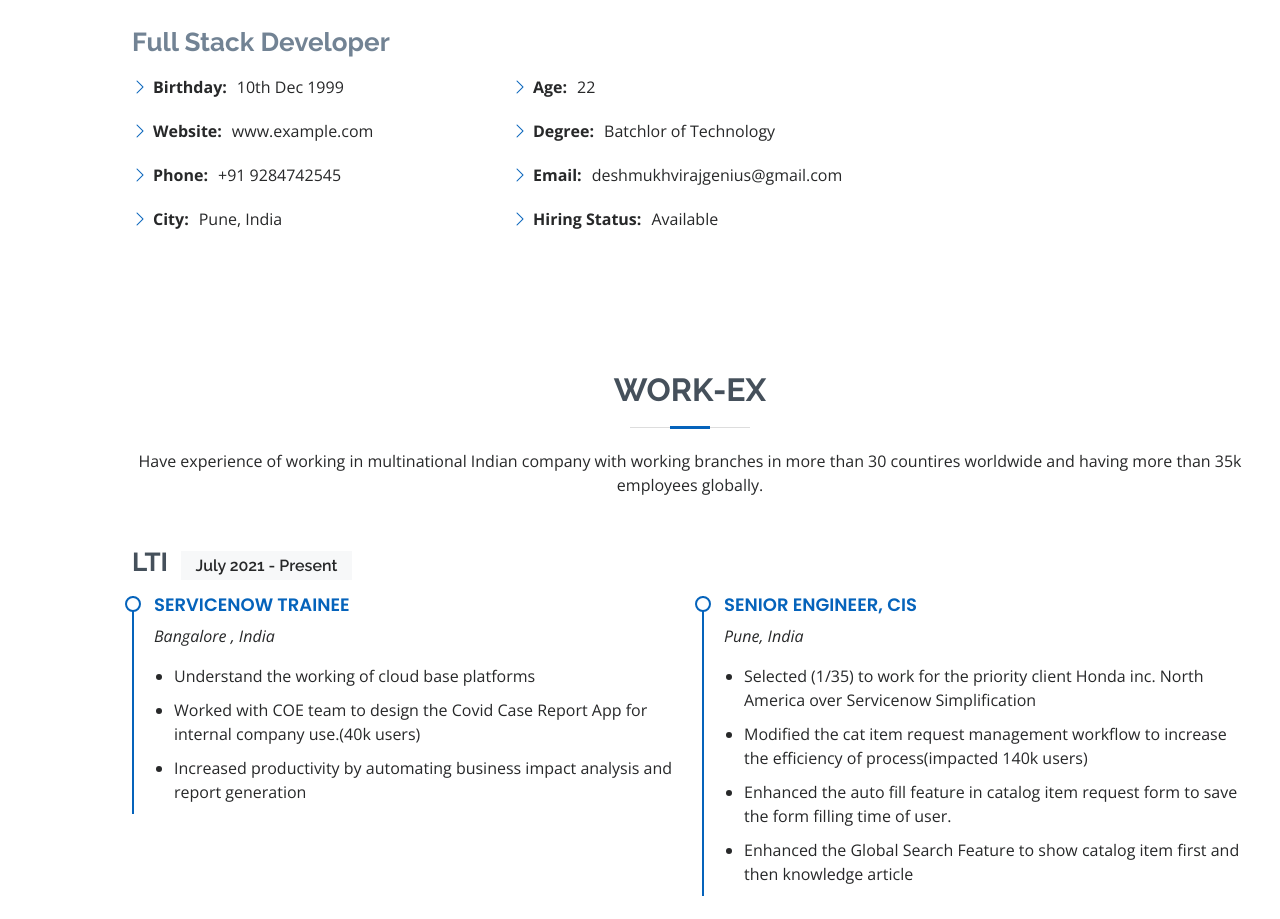
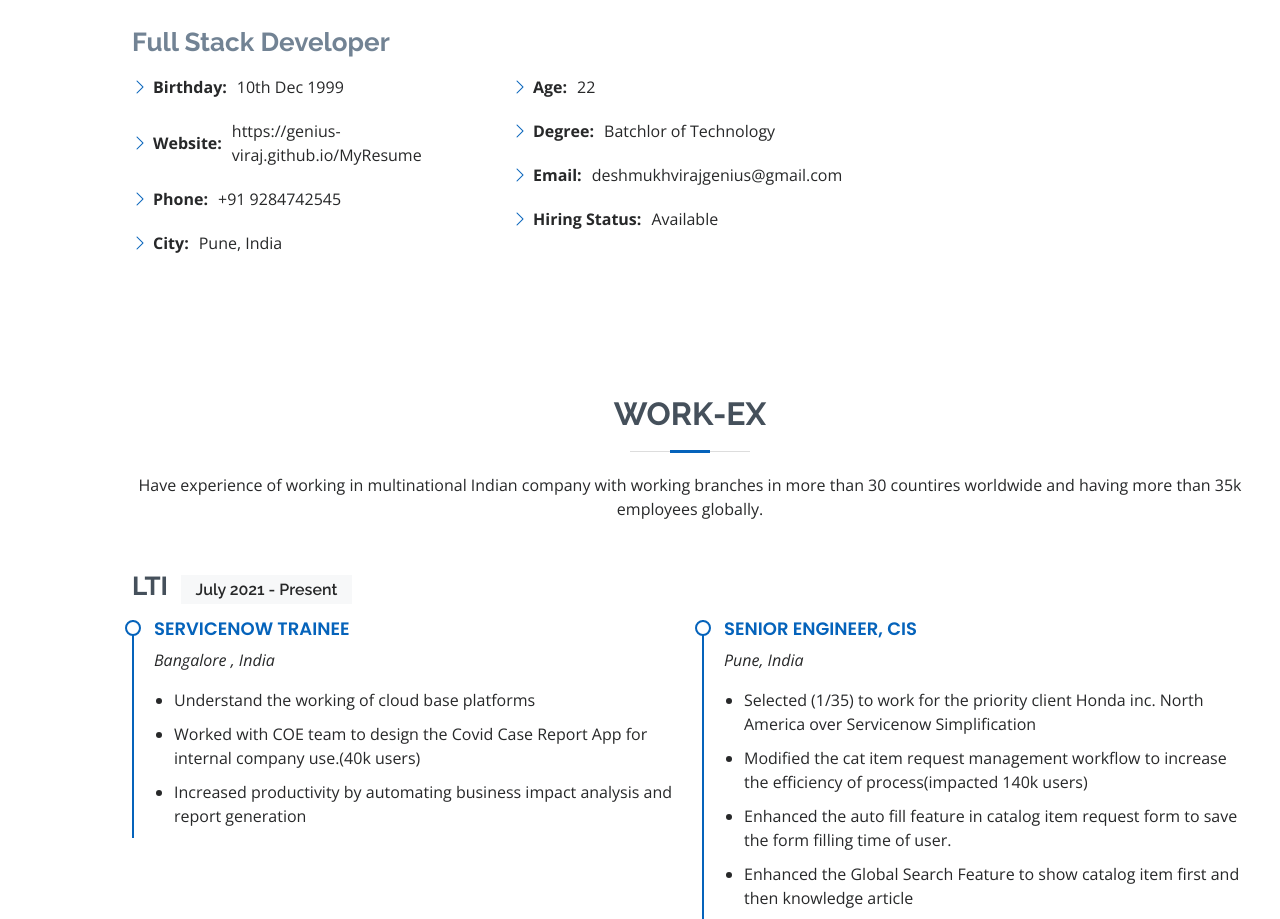
Before and after one commit to genius-viraj/MyResume, a plain HTML site: page index.html in a window 1280 px wide. Shown: the part 1013-1932 px from the top of the page. Drawn offline with nearby package versions, Linux system fonts and the light colour scheme.

Commit message:
Update index.html

```diff
--- a/index.html
+++ b/index.html
@@ -97,7 +97,7 @@
               <div class="col-lg-6">
                 <ul>
                   <li><i class="bi bi-chevron-right"></i> <strong>Birthday:</strong> <span>10th Dec 1999</span></li>
-                  <li><i class="bi bi-chevron-right"></i> <strong>Website:</strong> <span>www.example.com</span></li>
+                  <li><i class="bi bi-chevron-right"></i> <strong>Website:</strong> <span>https://genius-viraj.github.io/MyResume</span></li>
                   <li><i class="bi bi-chevron-right"></i> <strong>Phone:</strong> <span>+91 9284742545</span></li>
                   <li><i class="bi bi-chevron-right"></i> <strong>City:</strong> <span>Pune, India</span></li>
                 </ul>
```
